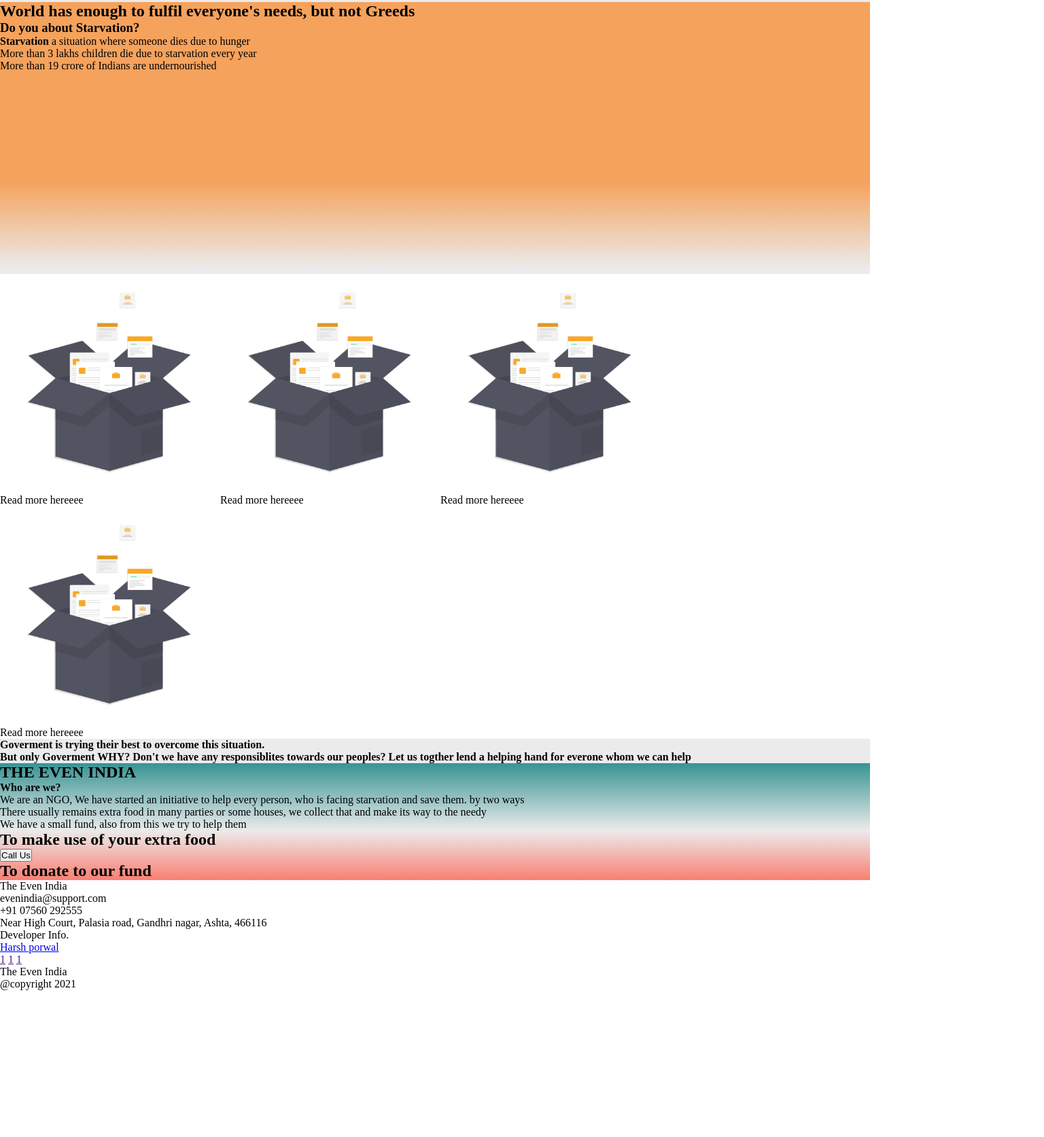
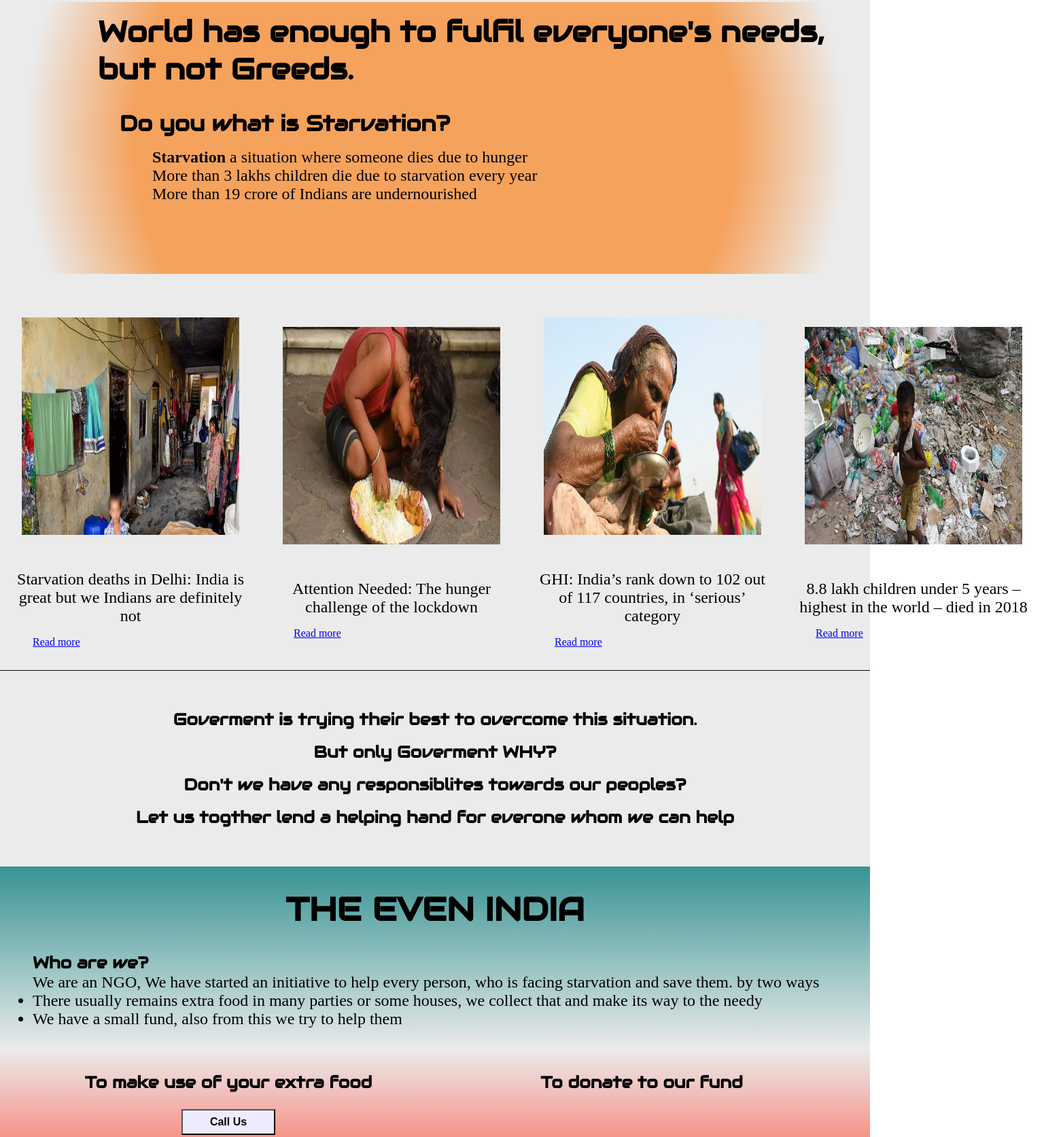
Before and after one commit to h-harsh/payment-gateway-website-GRIP-TSF, a plain HTML site: page index.html in a window 1280 px wide. Shown: the part 77-1750 px from the top of the page at 68% size, 1536 px wide, since content can reach past the window. Before the commit the page ends 1534 px from the top, so only its background shows below. Drawn offline with Linux system fonts and the light colour scheme.

Commit message:
first v1 ready
now omly responsiveness s remaning

```diff
--- a/another.css
+++ b/another.css
@@ -1,5 +1,6 @@
 .left{
     float: left;
+
 }
 .right{
     float: right;
--- a/index.html
+++ b/index.html
@@ -10,40 +10,46 @@
 </head>
 <body>
     <nav>
-        <p class="nav-title left">The Even India</p>
-        <p class="nav-item right">Home</p>
-        <p class="nav-item right">About Us</p>
+        <p class="nav-title left">The  Even  India</p>
+        <a href="#home-section"><p class="nav-item right">Home</p></a>
+        <a href="#about-section"><p class="nav-item right">About Us</p></a>
     </nav>
     <header>
-        <h2>World has enough to fulfil everyone's needs, but not Greeds</h2>
-        <h3>Do you about Starvation?</h3>
+        <a id="home-section"></a>
+        <h2>World has enough to fulfil everyone's needs, but not Greeds.</h2>
+        <h3>Do you what is Starvation?</h3>
         <p> <strong>Starvation</strong> a situation where someone dies due to hunger </p>
         <p>More than 3 lakhs children die due to starvation every year</p>
         <p>More than 19 crore of Indians are undernourished</p>
     </header>
-    <section class="section-srticles" >
+    <section class="section-articles" >
         <div class="articles">
-            <img src="./undraw_collecting_fjjl.png" alt="">
-            <p> Read more hereeee</p>
+            <img src="./images/nationalherald_2018-07_84c46460-e972-4b3f-a686-c029f9d2d44a_3_kids_die_of_starvation_in_delhi_india_is_great_but_we_indians_are_definitely_not.jpg" alt="">
+            <p> Starvation deaths in Delhi: India is great but we Indians are definitely not</p>
+            <a href="https://www.nationalheraldindia.com/opinion/starvation-deaths-in-delhi-india-is-great-but-we-indians-are-definitely-not">Read more</a>
         </div>
         <div class="articles">
-            <img src="./undraw_collecting_fjjl.png" alt="">
-            <p> Read more hereeee</p>
+            <img src="./images/BL02THINKFOOD2.jpg" alt="">
+            <p> Attention Needed: The hunger challenge of the lockdown</p>
+            <a href="https://www.thehindubusinessline.com/opinion/the-hunger-challenge-of-the-lockdown/article31480844.ece">Read more</a>
         </div>
         <div class="articles">
-            <img src="./undraw_collecting_fjjl.png" alt="">
-            <p> Read more hereeee</p>
+            <img src="./images/940666-41868-kdcuktbdjd-1515043983.jpg" alt="">
+            <p> GHI: India’s rank down to 102 out of 117 countries, in ‘serious’ category</p>
+            <a href="https://scroll.in/latest/940666/global-hunger-index-indias-rank-down-to-102-out-of-117-countries-in-serious-category">Read more</a>
         </div>
         <div class="articles">
-            <img src="./undraw_collecting_fjjl.png" alt="">
-            <p> Read more hereeee</p>
+            <img src="./images/129270-xedtjgmisu-1571317301.jpg" alt="">
+            <p>8.8 lakh children under 5 years – highest in the world – died in 2018</p>
+            <a href="https://scroll.in/latest/940851/in-india-8-8-lakh-children-under-five-years-highest-number-in-world-died-in-2018-says-unicef">Read more</a>
         </div>
     </section>
     <section class="aboutUs">
+        <a id="about-section"></a>
         <div class="aboutUs-top">
             <h4>Goverment is trying their best to overcome this situation.</h4>
-            <h4>But only Goverment WHY?
-                Don't we have any responsiblites towards our peoples?
+            <h4>But only Goverment WHY? <br>
+                Don't we have any responsiblites towards our peoples? <br>
                 Let us togther lend a helping hand for everone whom we can help
             </h4>
         </div>
@@ -59,13 +65,18 @@
             </ul>
         </div>
         <div class="aboutUs-bottom">
+            <div class="aboutUs-bottom-subDiv">
                 <h2>To make use of your extra food</h2>
                 <button>Call Us </button>
+            </div>
+            <div class="aboutUs-bottom-subDiv">
                 <h2>To donate to our fund</h2>
-            <!-- that -->
+                <form><script src="https://checkout.razorpay.com/v1/payment-button.js" data-payment_button_id="pl_GZ4vrqjxFiYfMK" async> </script> </form>
+            </div>
         </div>
     </section>
     <footer>
+        <div class="footer-container">
             <div class="footer-ngo">
                 <p> The Even India</p>
                 <p> evenindia@support.com</p>
@@ -74,12 +85,10 @@
                     Gandhri nagar, Ashta, 466116
                 </p>
             </div>
-        <div class="footer-personal">
+            <div class="footer-personal ">
                 <p>Developer Info.</p>
                 <p> <a href="https://www.harshporwal.com"> Harsh porwal</a></p>
-            <a href="">1</a>
-            <a href="">1</a>
-            <a href="">1</a>
+            </div>
         </div>
         <div class="footer-end">
             <p>The Even India</p>
--- a/style.css
+++ b/style.css
@@ -1,3 +1,5 @@
+@import url('https://fonts.googleapis.com/css2?family=Monoton&display=swap');
+@import url('https://fonts.googleapis.com/css2?family=Audiowide&display=swap');
 
 :root{
     --white-type: #ebebeb;
@@ -9,6 +11,11 @@
     margin: 0;
     padding: 0;
 }
+/* fonts */
+h2, h3, h4, h5, h6 {
+    font-family: 'Audiowide', cursive;
+}
+
 /* navigation */
 nav{
     position:fixed;
@@ -17,36 +24,150 @@ nav{
     height:5rem;
     width:100%
 }
+.nav-title{
+    font-family: 'Monoton', cursive;
+    font-size: 3.5rem;
+    word-spacing: 1.5rem;
+}
+.nav-item{
+    margin-right: 2rem;
+    font-size: 1.7rem;
+    padding: 1.2rem;
+
+}
 
 /* header  */
 header{
     margin-top:5rem;
     background: rgb(245,162,93);
-    background: linear-gradient(180deg, var(--orange-type) 66%, var(--white-type) 98%);
+    background: radial-gradient(circle, var(--orange-type) 66%, var(--white-type) 90%);
     height: 25rem;
+    text-align: left;
+
 }
+header h2{
+    margin-left: 8rem;
+    padding: 1rem;
+    font-size: 2.7rem;
+}
+header h3{
+    margin-left: 10rem;
+    padding: 1rem;
+    font-size: 2rem;
+}
+header p{
+    margin-left: 14rem;
+    font-size: 1.5rem;
+
+}
+
 
 /* middle section  */
 .section-articles{
     display:flex;
+    justify-content: space-around;
+    padding: 2rem 0 ;
+    background: var(--white-type);
+    border-bottom: 1px solid black;
 }
 .articles{
     display: inline-block;
+    border-radius: 5px;
+    margin: auto;
+}
+.articles a{
+    margin-left: 3rem;
+}
+.articles p{
+    font-size: 1.5rem;
+}
+.articles:hover{
+     box-shadow: 10px 10px 8px 10px #888888;;
 }
 .articles img{
     height: 20rem;
     width: 20rem;
+    padding: 2rem;
+}
+.articles p{
+    padding: 1rem;
+    text-align: center;
 }
 
 /* aboutus section  */
 .aboutUs-top{
     background: var(--white-type);
+    font-size: 1.5rem;
+    padding: 3rem 3rem;
+    text-align: center;
+    line-height: 3rem ;
+
 }
 .aboutUs-main{
     background: var(--grep-type);
     background: linear-gradient(180deg, var(--grep-type), var(--white-type));
+    font-size: 1.5rem;
+    padding: 2rem 3rem;
+}
+.aboutUs-main h2{
+    text-align: center;
+    font-size: 3rem;
+    margin-bottom: 2rem;
 }
 .aboutUs-bottom{
     background: var(--red-type);
     background: linear-gradient(180deg, var(--white-type), var(--red-type));
+    padding: 2rem;
+    display:flex;
+
 }
+.aboutUs-bottom h2{
+    margin-bottom: 1.5rem;
+}
+.aboutUs-bottom-subDiv{
+    width: 50%;
+    text-align: center;
+}
+button{
+    padding: 0.5rem 2.5rem;
+    font-size: 1rem;
+    font-weight: 650;
+    cursor: pointer;
+    background: #edebff;
+}
+
+
+/* footer */
+footer{
+    background: #1a1302;
+    color: white;
+    height: 15rem;
+    box-sizing: border-box;
+
+}
+.footer-container{
+    display: flex;
+}
+.footer-ngo{
+    width: 50%;
+    padding: 3rem;
+}
+.footer-personal{
+    width: 50%;
+    padding: 3rem;
+}
+.footer-ngo p{
+    text-align: left;
+}
+.footer-personal p{
+    text-align: right;
+
+}
+.footer-end{
+    text-align: center;
+    padding: 1rem;
+    margin-bottom: 0.5rem;
+}
+footer  a{
+    color: white;
+}
```
Also changed, not shown: images/129270-xedtjgmisu-1571317301.jpg (added), images/940666-41868-kdcuktbdjd-1515043983.jpg (added), images/BL02THINKFOOD2.jpg (added), images/nationalherald_2018-07_84c46460-e972-4b3f-a686-c029f9d2d44a_3_kids_die_of_starvation_in_delhi_india_is_great_but_we_indians_are_definitely_not.jpg (added). Lines whose indentation alone changed are shown as unchanged.
